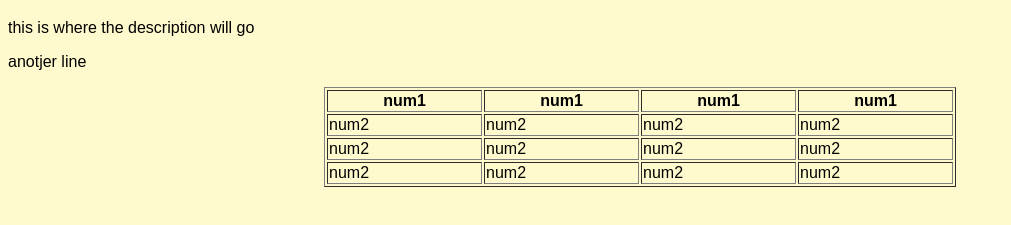
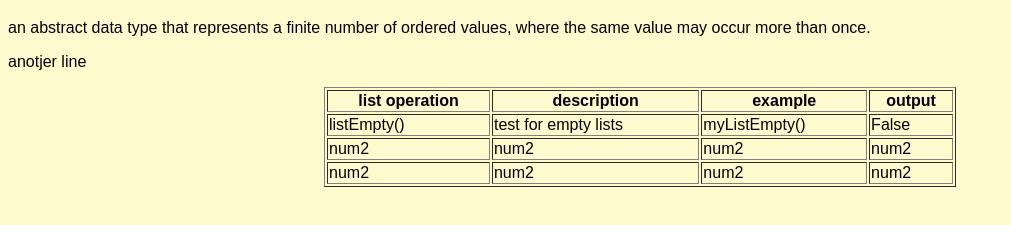
Before and after one commit to ronanpower1/computer-website, a plain HTML site: page web2.html in a window 1280 px wide. Shown: the part 61-286 px from the top of the page, without its empty margins (0-1011 px from the left). Drawn offline with Linux system fonts and the light colour scheme.

Commit message:
commit 3

```diff
--- a/web2.html
+++ b/web2.html
@@ -6,6 +6,7 @@
         body{
             font-family: Arial, Helvetica, sans-serif;
             background-color: lemonchiffon;
+
 
 
         }
@@ -22,24 +23,28 @@
            color : darkblue;
 
         }
+        p {
+        font-size: 16px;
+        }
+
     </style>
 </head>
 <body>
     <h1>Lists</h1>
-    <p>this is where the description will go </p>
+    <p>an abstract data type that represents a finite number of ordered values, where the same value may occur more than once. </p>
     <p>anotjer line</p>
     <table border="1">
         <tr>
-            <th>num1</th>
-            <th>num1</th>
-            <th>num1</th>
-            <th>num1</th>
+            <th>list operation</th>
+            <th>description</th>
+            <th>example</th>
+            <th>output</th>
         </tr>
         <tr>
-            <td>num2</td>
-            <td>num2</td>
-            <td>num2</td>
-            <td>num2</td>
+            <td>listEmpty()</td>
+            <td>test for empty lists </td>
+            <td>myListEmpty()</td>
+            <td>False</td>
         </tr>
         <tr>
             <td>num2</td>
```
